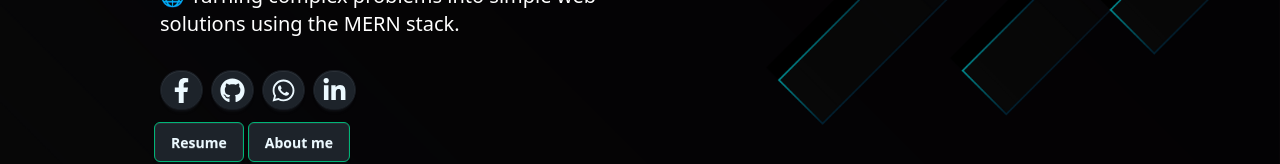
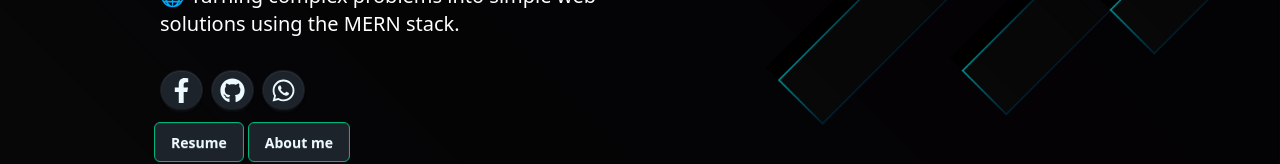
Before and after one commit to mahatab6/portfolio, a React (Vite) app: page / in a window 1280 px wide. Shown: the part 514-678 px from the top of the page. Built offline with nearby package versions, Linux system fonts and the light colour scheme.

Commit message:
social link added

```diff
--- a/src/pages/Hero.jsx
+++ b/src/pages/Hero.jsx
@@ -64,33 +64,33 @@ const Hero = () => {
             {/* Social Icons */}
             <div className="flex flex-1 space-x-2">
                 <Link
-                to="https://facebook.com/yourusername"
+                to="https://www.facebook.com/mahatab156"
                 target="_blank"
                 className="btn bg-base-100 rounded-full p-2 hover:bg-[#00B477]"
                 >
                 <FaFacebookF size={25} />
                 </Link>
                 <Link
-                to="https://github.com/yourusername"
+                to="https://github.com/mahatab6"
                 target="_blank"
                 className="btn bg-base-100 rounded-full p-2 hover:bg-[#00B477]"
                 >
                 <FaGithub size={25} />
                 </Link>
                 <Link
-                to="https://wa.me/yourphonenumber"
+                to="https://wa.me/+8801743643156"
                 target="_blank"
                 className="btn bg-base-100 rounded-full p-2 hover:bg-[#00B477]"
                 >
                 <FaWhatsapp size={25} />
                 </Link>
-                <Link
-                to="https://linkedin.com/in/yourusername"
+                {/* <Link
+                to=""
                 target="_blank"
                 className="btn bg-base-100 rounded-full p-2 hover:bg-[#00B477]"
                 >
                 <FaLinkedinIn size={25} />
-                </Link>
+                </Link> */}
             </div>
 
             <div className="flex flex-1 justify-center mt-3 gap-1 px-5">
```
